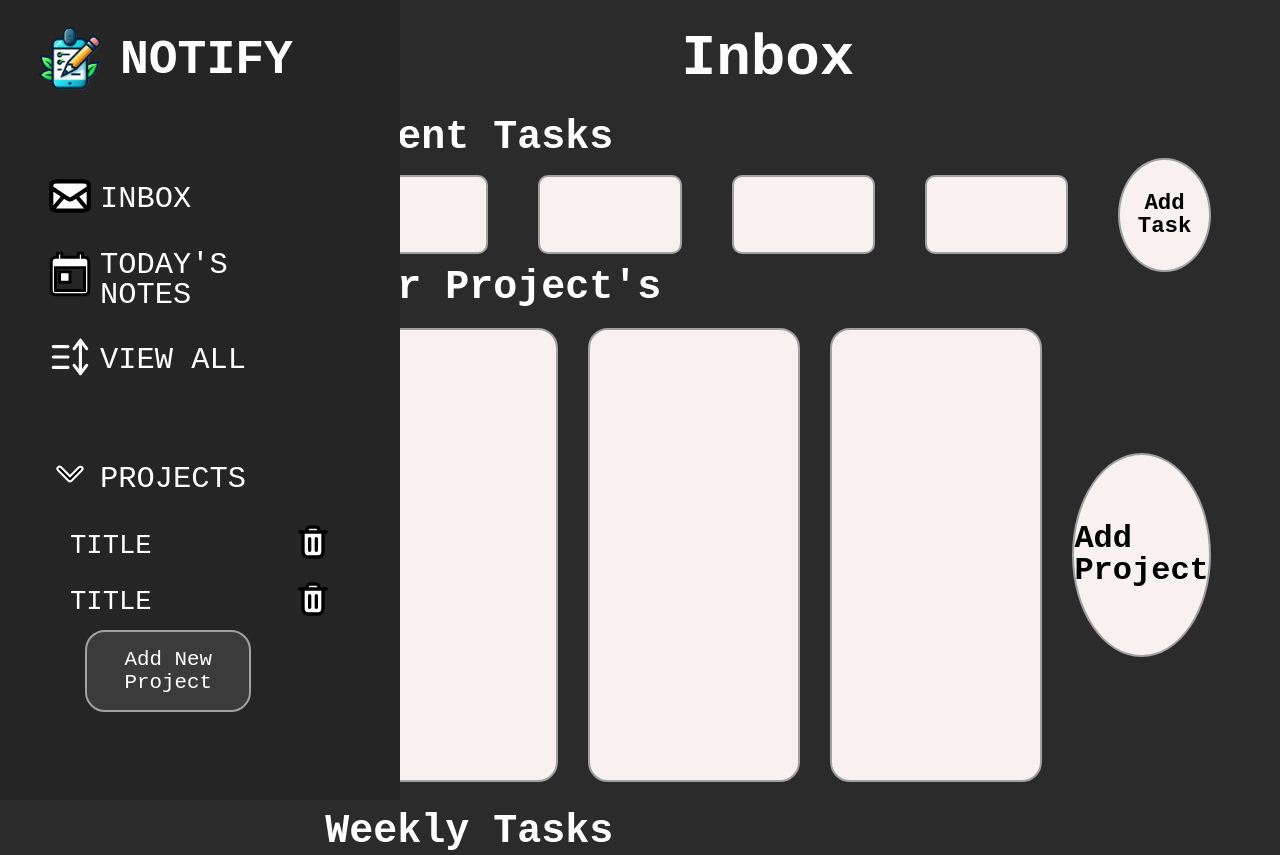
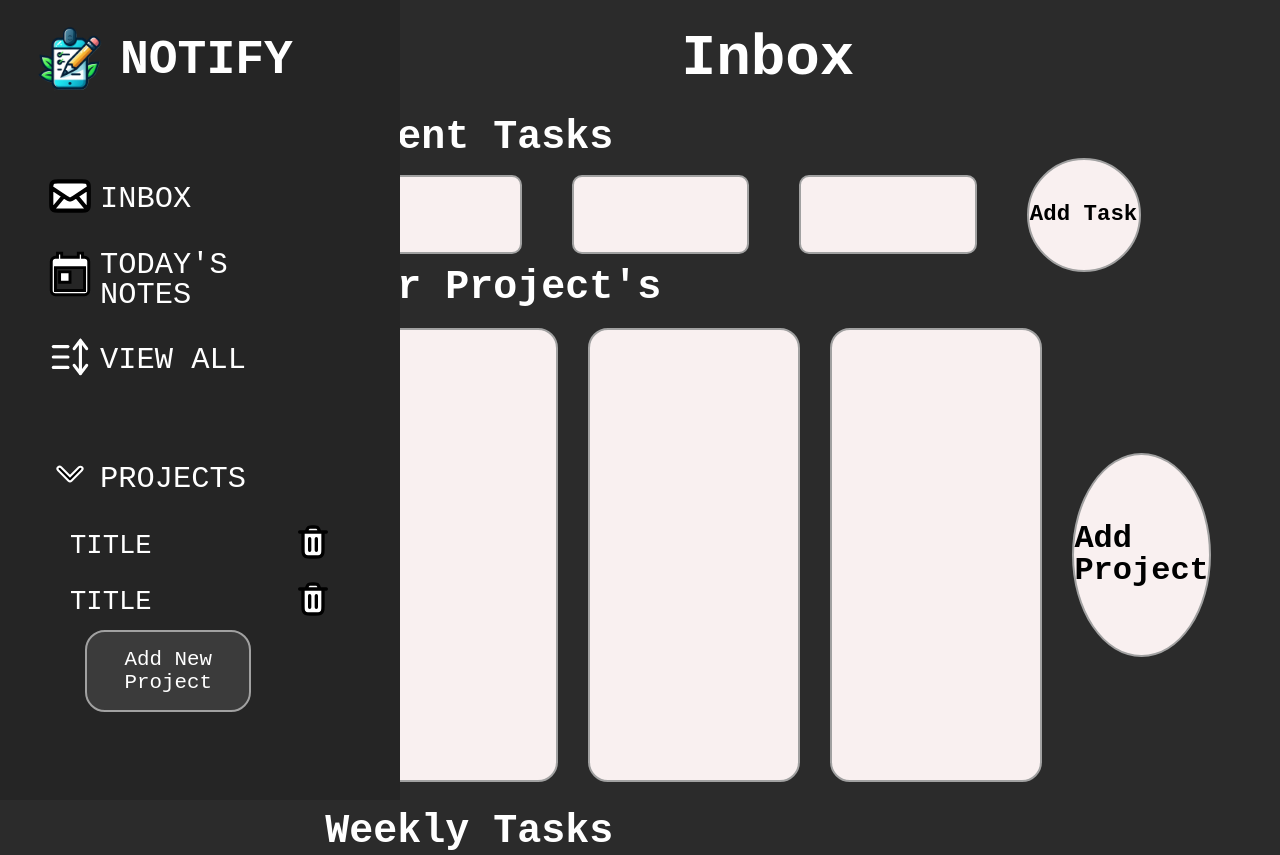
Before and after one commit to sshrxt/To-Do-List, a website built with webpack: page src/index.html in a window 1280 px wide. Shown: the top 855 px of the page. Built offline with nearby package versions, Linux system fonts and the light colour scheme; a web font is replaced by a local one.

Commit message:
complete inbox page skeleton

```diff
--- a/src/index.html
+++ b/src/index.html
@@ -77,7 +77,6 @@
             <div class="task-box"></div>
             <div class="task-box"></div>
             <div class="task-box"></div>
-            <div class="task-box"></div>
             <div class="add-task">
               <p>Add Task</p>
             </div>
```
